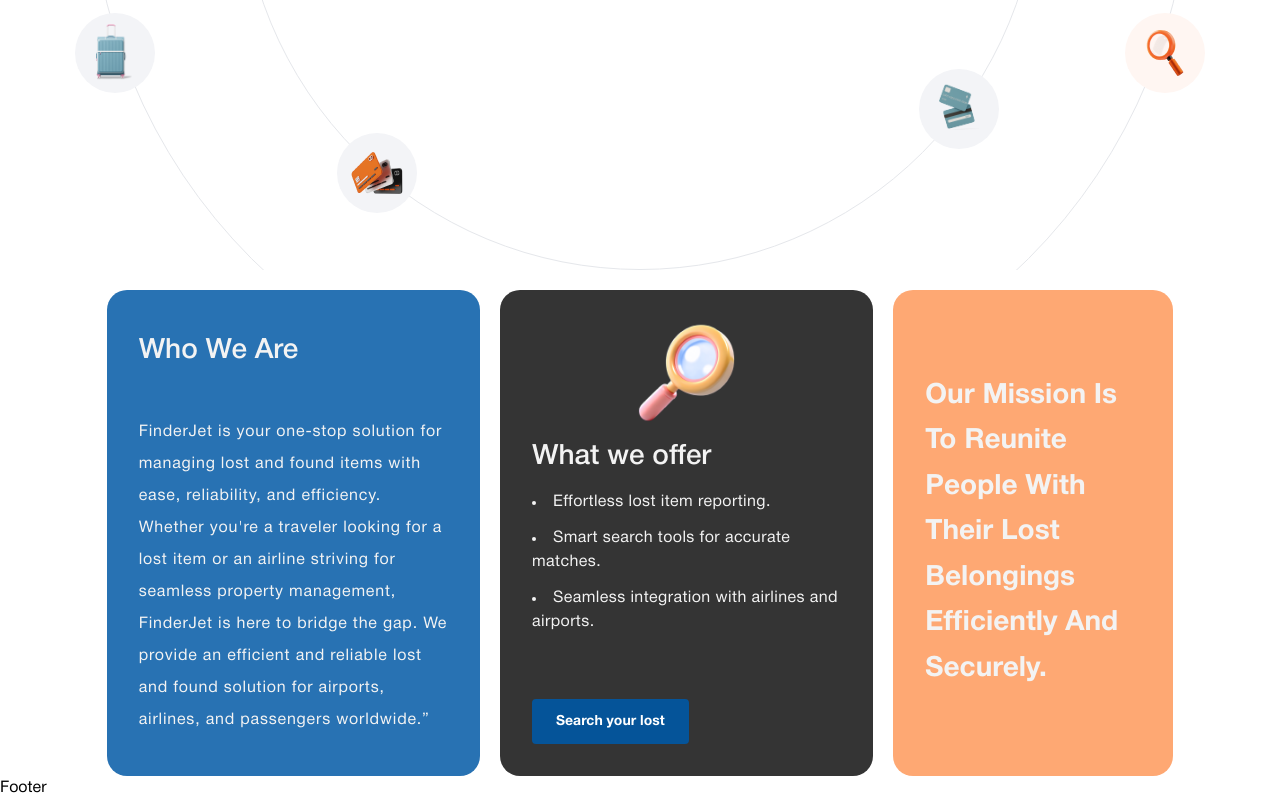
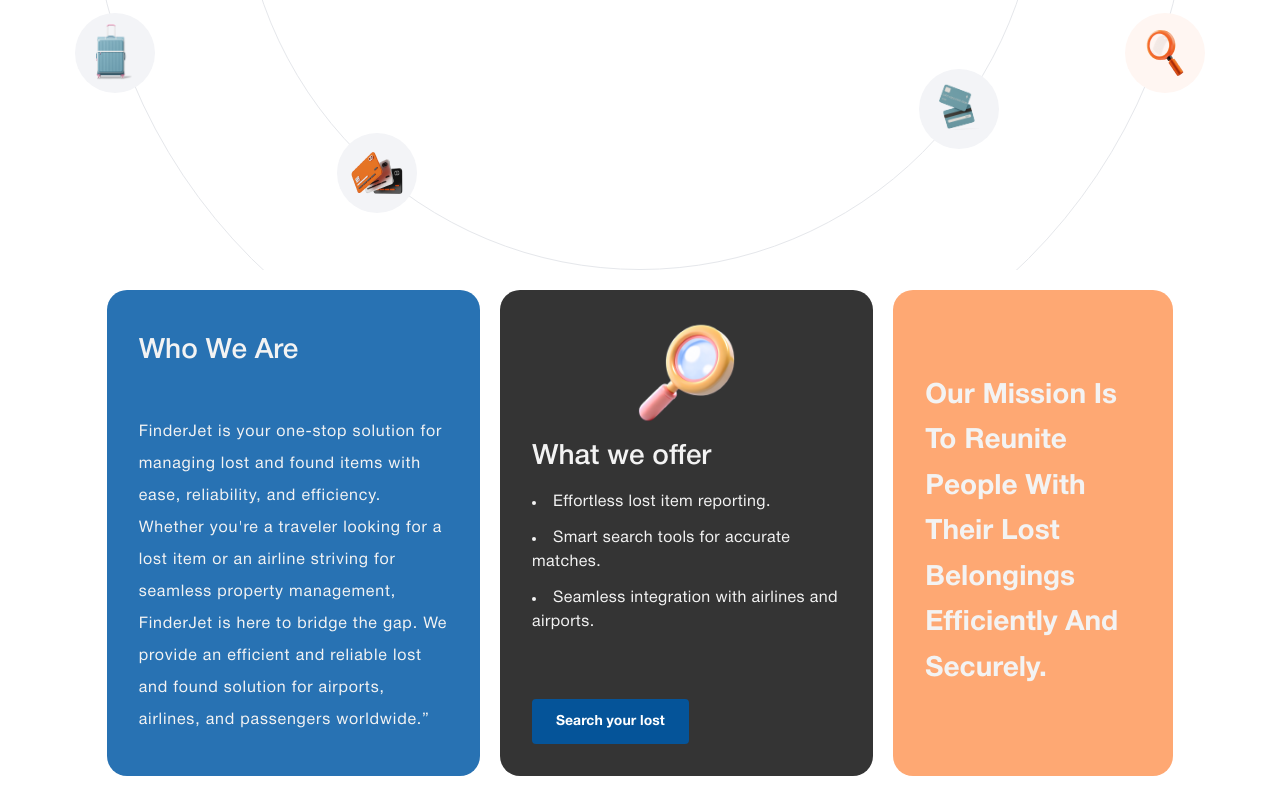
Before and after one commit to Moharamxr/FinderJet-traveler, a Next.js app: page / in a window 1280 px wide. Shown: the part 602-1402 px from the top of the page. After the commit the page ends 1378 px from the top, so only its background shows below. Built offline with nearby package versions, Linux system fonts and the light colour scheme.

Commit message:
hero + MV 2

```diff
--- a/app/_components/layout/Footer.tsx
+++ b/app/_components/layout/Footer.tsx
@@ -2,7 +2,9 @@ import React from 'react'
 
 const Footer = () => {
   return (
-    <div>Footer</div>
+    <div className=''>
+
+    </div>
   )
 }
 
```
